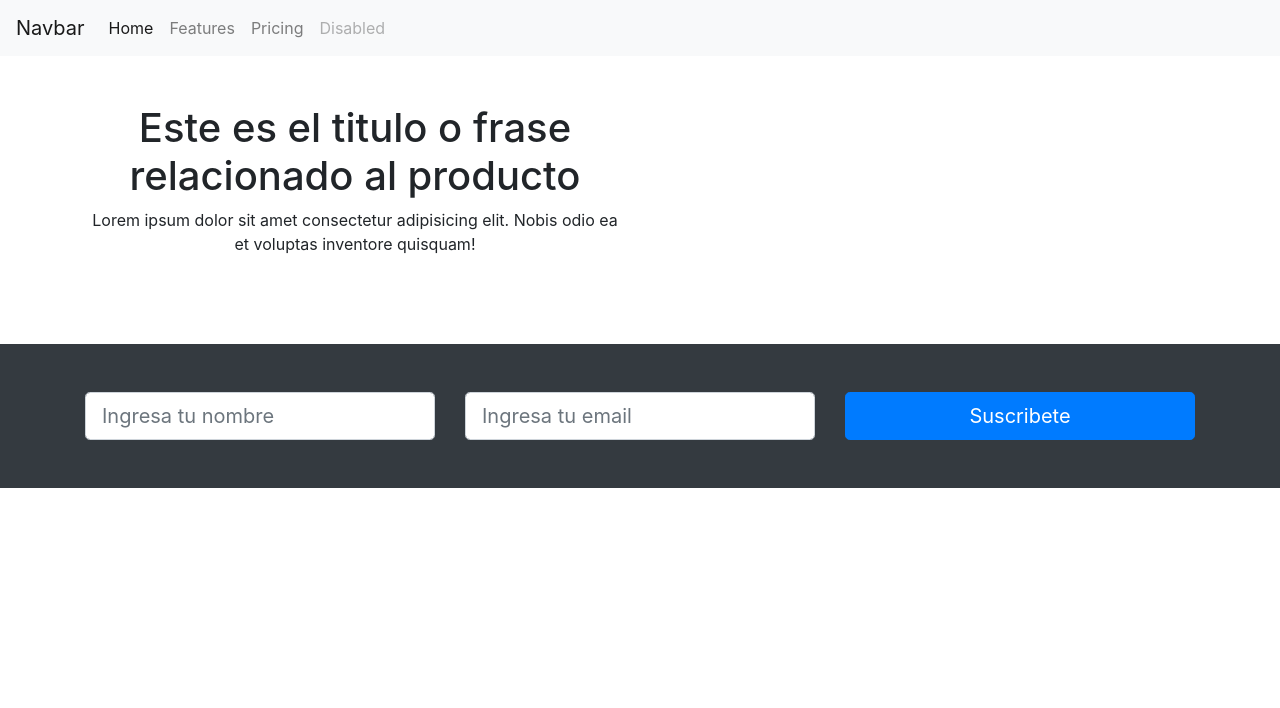
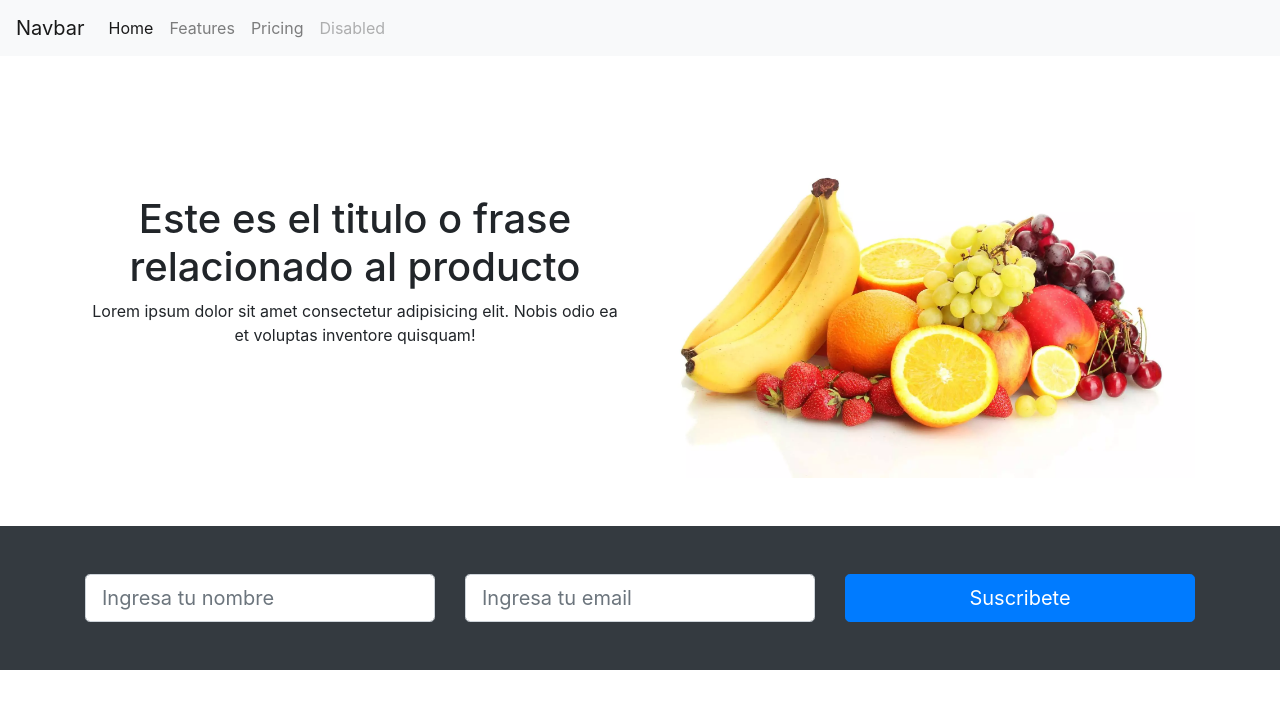
Before and after one commit to enkee/Ejemplo, a plain HTML site: page index.html in a window 1280 px wide. Drawn offline with nearby package versions, Linux system fonts and the light colour scheme; the site is published under a folder, as on GitHub Pages, so addresses that start at the root find nothing.

Commit message:
formulario2 11-07-22

```diff
--- a/index.html
+++ b/index.html
@@ -47,7 +47,7 @@
                         <a href="#" class="btn btn-lg text-white"></a>
                     </div>
                     <div class="col-sm-6">
-                        <img src="/Imagenes/product.jpg" class="img-fluid d-none d-sm-block" alt="">
+                        <img src="./Imagenes/product.jpg" class="img-fluid d-none d-sm-block" alt="">
                     </div>
                 </div>
             </div>
```
